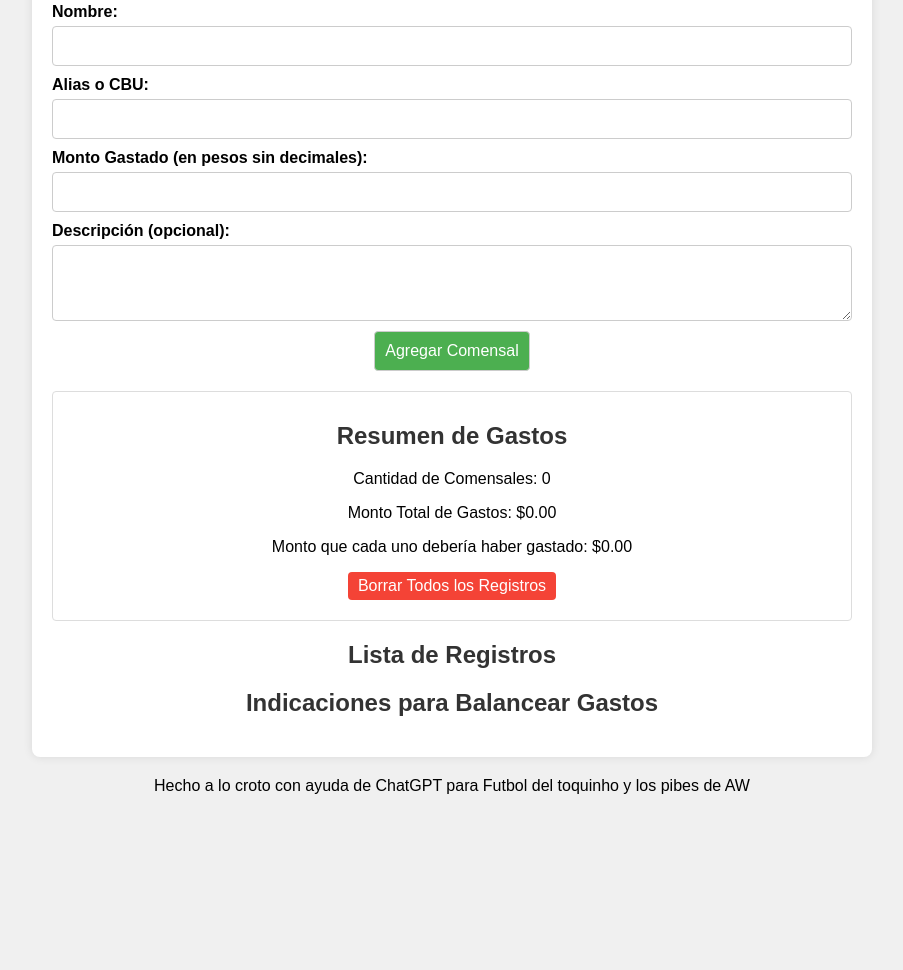
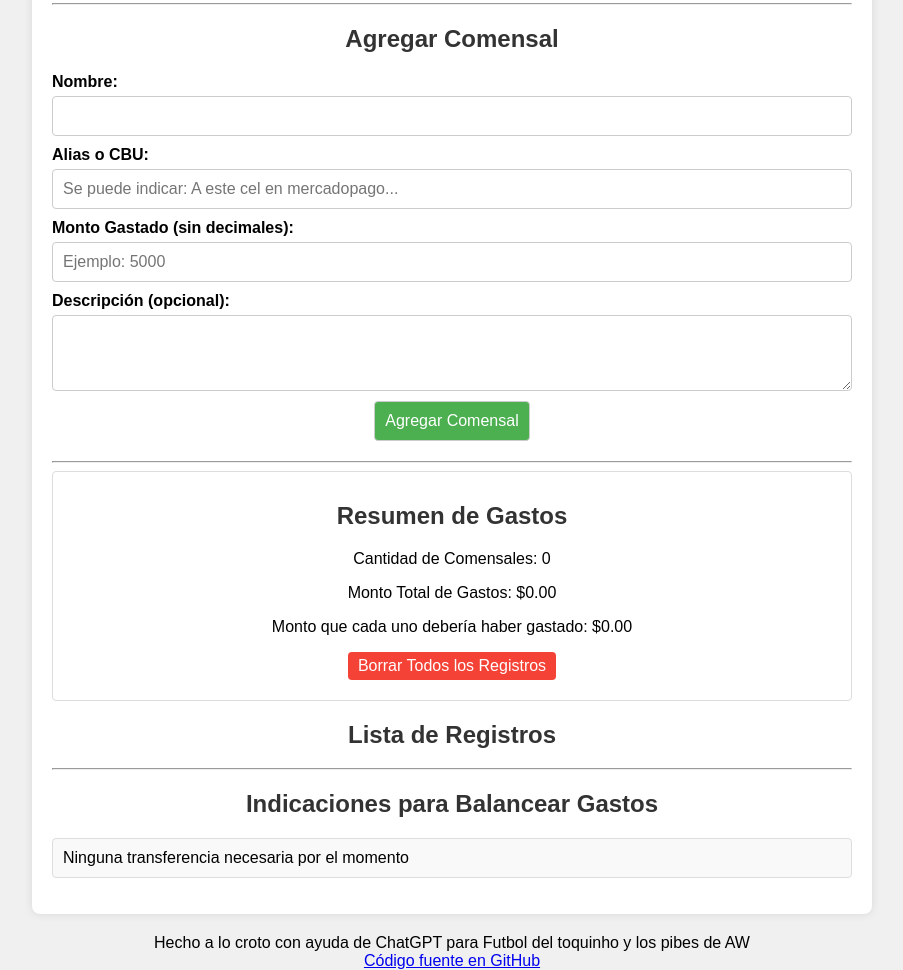
Before and after one commit to EZE404/calcGastosAsao, a plain HTML site: page index.html in a window 1280 px wide. Shown: the part 365-1335 px from the top of the page, without its empty margins (188-1091 px from the left). Before the commit the page ends 1160 px from the top, so only its background shows below. Drawn offline with Linux system fonts and the light colour scheme.

Commit message:
Update index.html

```diff
--- a/index.html
+++ b/index.html
@@ -119,6 +119,8 @@
             <p>- Si un comensal olvidó alguna suma, debe borrarse su registro de la lista y volver a cargarlo. No ingresar más de un registro por comensal.</p>
             <p>- Al final de la página, estarán las transacciones necesarias para que todos los comensales hayan gastado lo mismo.</p>
         </div>
+        <hr>
+        <h2>Agregar Comensal</h2>
         <form id="expenseForm">
             <div class="form-group">
                 <label for="name">Nombre:</label>
@@ -126,11 +128,11 @@
             </div>
             <div class="form-group">
                 <label for="bankAccount">Alias o CBU:</label>
-                <input type="text" id="bankAccount" required>
+                <input type="text" id="bankAccount" placeholder="Se puede indicar: A este cel en mercadopago..." required>
             </div>
             <div class="form-group">
-                <label for="amount">Monto Gastado (en pesos sin decimales):</label>
-                <input type="text" id="amount" pattern="\d*" required>
+                <label for="amount">Monto Gastado (sin decimales):</label>
+                <input type="text" id="amount" pattern="\d*" placeholder="Ejemplo: 5000" required>
             </div>
             <div class="form-group">
                 <label for="description">Descripción (opcional):</label>
@@ -139,7 +141,7 @@
             <button type="submit">Agregar Comensal</button>
         </form>
 
-
+        <hr>
         <div class="summary">
             <h2>Resumen de Gastos</h2>
             <p>Cantidad de Comensales: <span id="countParticipants">0</span></p>
@@ -151,7 +153,7 @@
 
         <h2>Lista de Registros</h2>
         <ul id="records"></ul>
-
+        <hr>
         <h2>Indicaciones para Balancear Gastos</h2>
         <ul id="transactions"></ul>
     </div>
@@ -256,7 +258,12 @@
         }
 
 function updateTransactionsList() {
+    if(participants.length > 1) {
       transactionsList.innerHTML = '';
+    } else {
+      transactionsList.innerHTML = '<li>Ninguna transferencia necesaria por el momento</li>';
+    }
+
 
   const totalExpenses = participants.reduce((total, p) => total + p.amount, 0);
   const averageExpense = totalExpenses / participants.length;
@@ -269,6 +276,7 @@
   const creditors = participants.filter(p => p.balance > 0); // Deben recibir dinero
 
   debtors.forEach(debtor => {
+    transactionsList.innerHTML += `<div><h3>${debtor.name} debe:</h3>`;
     let remainingAmount = Math.abs(debtor.balance);
 
     while (remainingAmount > 0) {
@@ -279,17 +287,20 @@
         remainingAmount -= amountToTransfer;
         creditor.balance -= amountToTransfer;
 
-                        transactionsList.innerHTML += `<li>${debtor.name} debe enviar $${amountToTransfer.toFixed(2)} a ${creditor.name} a su cuenta ${creditor.bankAccount}.</li>`;
+        transactionsList.innerHTML += `<li> - enviar $${amountToTransfer.toFixed(2)} a ${creditor.name} a su cuenta: ${creditor.bankAccount}</li>`;
       } else {
         break;
       }
     }
+    transactionsList.innerHTML += `</div>`;
   });
 }
     </script>
 </body>
 <footer style="text-align: center; margin-top: 20px;">
     Hecho a lo croto con ayuda de ChatGPT para Futbol del toquinho y los pibes de AW
+    </br>
+    <a href="https://github.com/EZE404/calcGastosAsao">Código fuente en GitHub</a>
 </footer>
 
 </html>
```
Lines whose indentation alone changed are shown as unchanged.
